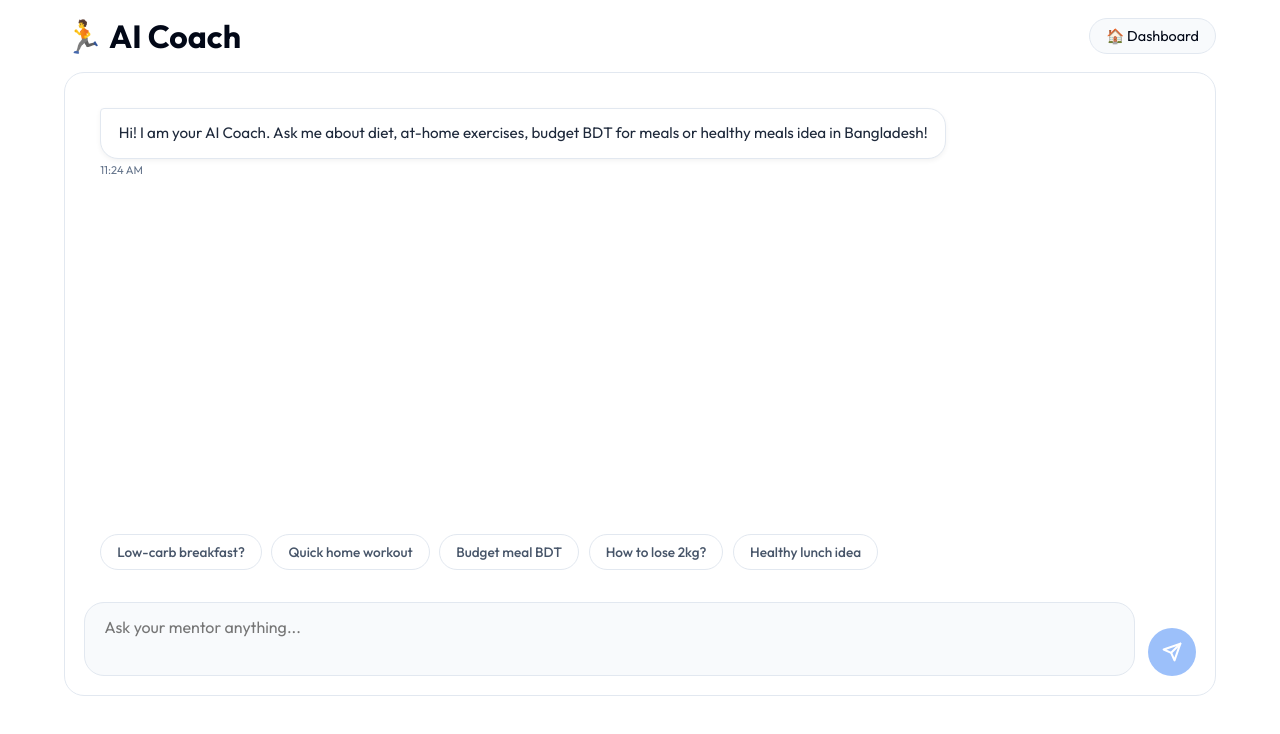
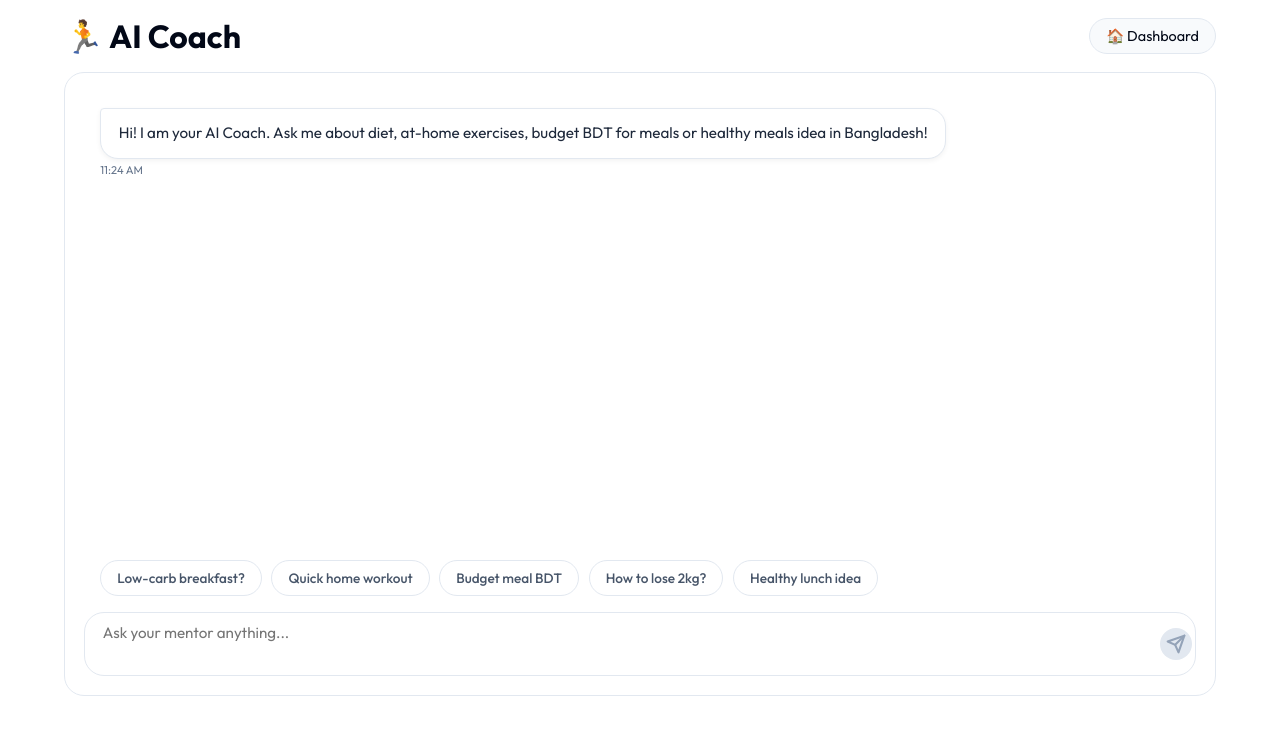
Before and after one commit to TIShohan/calorietracker, a Next.js app: page /suggestions in a window 1280 px wide. Shown: the top 734 px of the page. Built offline with nearby package versions, Linux system fonts and the light colour scheme.

Commit message:
good to go

```diff
--- a/src/app/suggestions/page.module.css
+++ b/src/app/suggestions/page.module.css
@@ -3,7 +3,8 @@
   top: 0;
   left: 0;
   right: 0;
-  bottom: 80px; /* Space for bottom nav */
+  bottom: 80px;
+  /* Space for bottom nav */
   max-width: 1200px;
   margin: 0 auto;
   padding: 1rem 1.5rem 0.5rem;
@@ -50,8 +51,10 @@
   padding: 1.2rem;
   display: flex;
   flex-direction: column;
-  flex: 1; /* Grow to fill space */
-  min-height: 0; /* Important for flex child to be able to shrink/scroll */
+  flex: 1;
+  /* Grow to fill space */
+  min-height: 0;
+  /* Important for flex child to be able to shrink/scroll */
   margin-bottom: 1rem;
 }
 
@@ -136,7 +139,7 @@
   font-size: 0.95rem;
   line-height: 1.5;
   white-space: pre-wrap;
-  box-shadow: 0 2px 5px rgba(0,0,0,0.05);
+  box-shadow: 0 2px 5px rgba(0, 0, 0, 0.05);
 }
 
 .userMsg .msgContent {
@@ -217,43 +220,66 @@
   animation: bounce 1.4s infinite ease-in-out both;
 }
 
-.typingIndicator span:nth-child(1) { animation-delay: -0.32s; }
-.typingIndicator span:nth-child(2) { animation-delay: -0.16s; }
+.typingIndicator span:nth-child(1) {
+  animation-delay: -0.32s;
+}
+
+.typingIndicator span:nth-child(2) {
+  animation-delay: -0.16s;
+}
 
 @keyframes bounce {
-  0%, 80%, 100% { transform: scale(0); }
-  40% { transform: scale(1); }
+
+  0%,
+  80%,
+  100% {
+    transform: scale(0);
+  }
+
+  40% {
+    transform: scale(1);
+  }
 }
 
 .inputArea {
   display: flex;
-  gap: 0.8rem;
-  padding-top: 1rem;
-  align-items: flex-end;
+  align-items: center;
+  gap: 0.5rem;
+  background: white;
+  border: 1.2px solid #e2e8f0;
+  border-radius: 20px;
+  padding: 0.15rem 0.15rem 0.15rem 1.1rem;
+  margin-top: auto;
+  transition: border-color 0.2s, box-shadow 0.2s;
+}
+
+.inputArea:focus-within {
+  border-color: #3b82f6;
+  box-shadow: 0 0 0 3px rgba(59, 130, 246, 0.1);
 }
 
 .msgInput {
   flex: 1;
-  background: var(--surface-color);
-  border: 1px solid var(--border-color);
-  color: var(--text-main);
-  padding: 0.75rem 1.2rem;
-  border-radius: 20px;
+  background: transparent;
+  border: none;
+  color: #1e293b;
+  padding: 0.4rem 0;
   outline: none;
-  font-size: 1rem;
+  font-size: 0.95rem;
   resize: none;
   overflow-y: auto;
-  line-height: 1.5;
-  min-height: 48px;
+  line-height: 1.4;
+  min-height: 24px;
   font-family: inherit;
+  display: flex;
+  align-items: center;
 }
 
 .sendBtn {
   background: #3b82f6;
-  /* Premium Chat Blue */
   color: white;
-  width: 48px;
-  height: 48px;
+  width: 32px;
+  height: 32px;
   border-radius: 50%;
   flex-shrink: 0;
   display: flex;
@@ -261,6 +287,7 @@
   justify-content: center;
   padding: 0;
   transition: all 0.2s;
+  border: none;
 }
 
 .sendBtn:hover:not(:disabled) {
@@ -269,7 +296,8 @@
 }
 
 .sendBtn:disabled {
-  opacity: 0.5;
+  background: #e2e8f0;
+  color: #94a3b8;
 }
 
 /* ── Toast ── */
```
